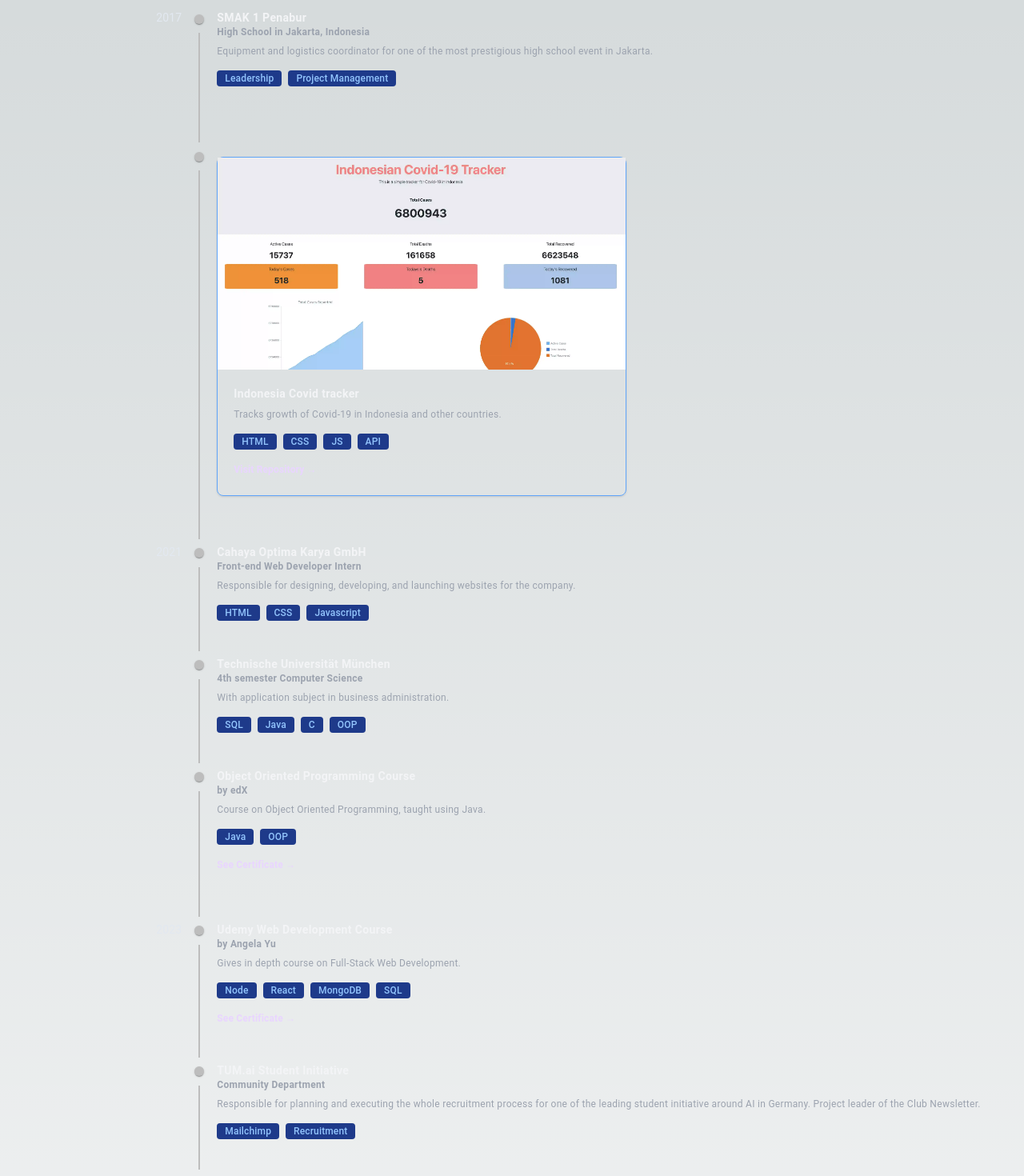
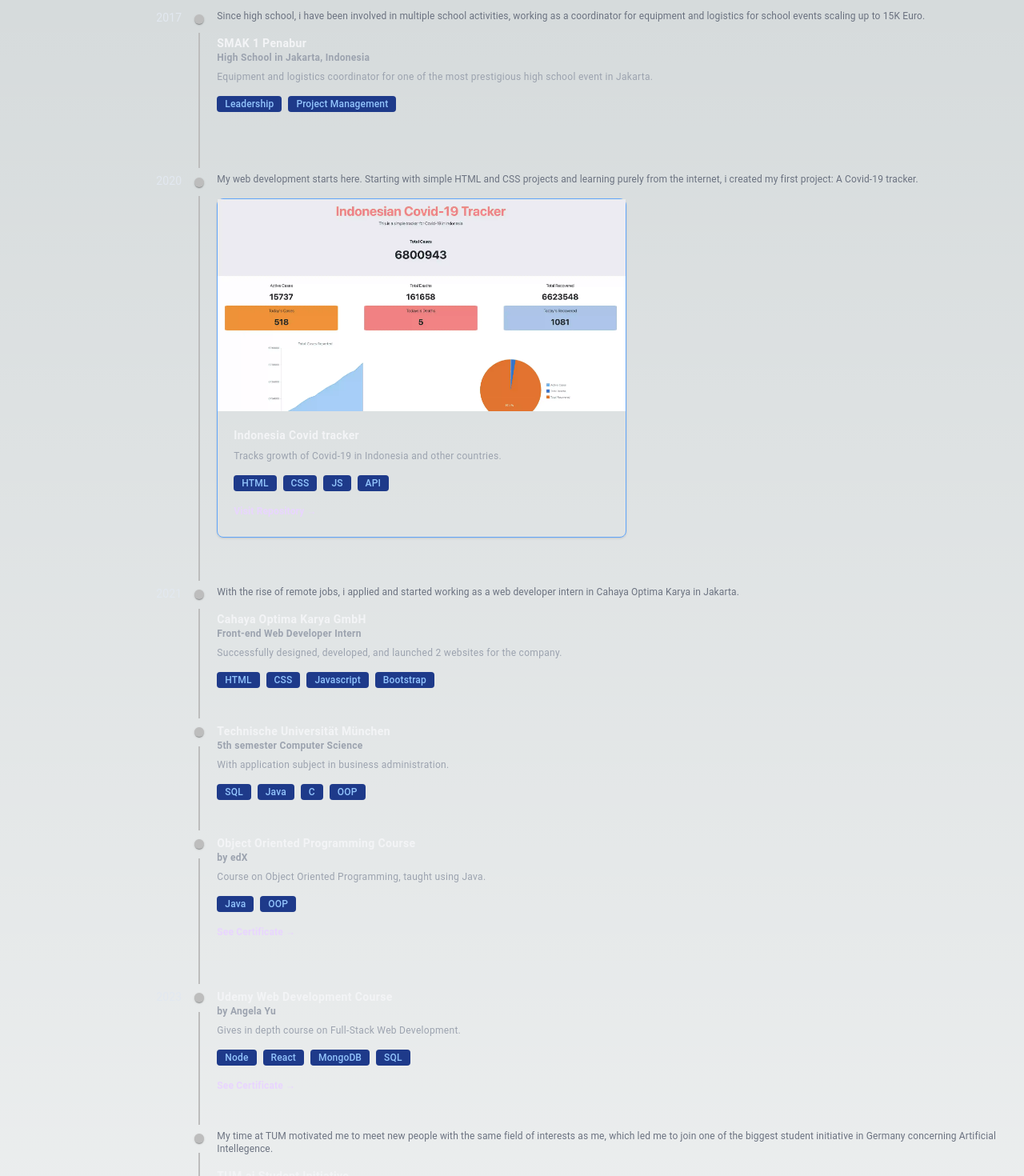
Before and after one commit to brebribre/pers-web, a Next.js app: page /components/shared/timeline in a window 1280 px wide. Shown: the top 1470 px of the page at 80% size. Built offline with nearby package versions, Linux system fonts and the light colour scheme.

Commit message:
copywriting

```diff
--- a/pages/components/shared/rightContent.tsx
+++ b/pages/components/shared/rightContent.tsx
@@ -11,6 +11,7 @@ import CustomizedTimeline from './timeline';
 
 function RightContent(props: any) {
     return (<div className = "md:pt-16 lg:mr-24">
+
         <CustomizedTimeline/>
         {
           /*
--- a/pages/components/shared/timeline.tsx
+++ b/pages/components/shared/timeline.tsx
@@ -31,6 +31,10 @@ export default function CustomizedTimeline() {
             </TimelineSeparator>
             <TimelineContent>
             <div className = "mb-16">
+            <p className="text-xs font-normal text-gray-500 mb-4">
+                Since high school, i have been involved in multiple school activities, working as a coordinator for equipment and logistics for school events scaling up to 15K Euro.
+            </p>
+
             <TimelineCard
             time = ""
             header = "SMAK 1 Penabur"
@@ -40,20 +44,24 @@ export default function CustomizedTimeline() {
             additional = ""
             link = ""
             />
+
+
             </div>
             </TimelineContent>
         </TimelineItem>
 
         <TimelineItem>
             <TimelineOppositeContent>
-
+            <p className = "text-slate-200 text-sm  ">2020</p>
             </TimelineOppositeContent>
             <TimelineSeparator>
             <TimelineDot />
             <TimelineConnector />
             </TimelineSeparator>
             <TimelineContent>
-
+            <p className="text-xs font-normal text-gray-500 mb-4">
+                My web development starts here. Starting with simple HTML and CSS projects and learning purely from the internet, i created my first project: A Covid-19 tracker.
+            </p>
             <div className = "mb-8">
 
                 <TimelineProjectCard
@@ -79,12 +87,15 @@ export default function CustomizedTimeline() {
             </TimelineSeparator>
             <TimelineContent>
             <div className = "mb-8">
+            <p className="text-xs font-normal text-gray-500 mb-4">
+                With the rise of remote jobs, i applied and started working as a web developer intern in Cahaya Optima Karya in Jakarta.
+            </p>
             <TimelineCard
             time = "2020 - 2021"
             header = "Cahaya Optima Karya GmbH"
             subheader = "Front-end Web Developer Intern"
-            desc = "Responsible for designing, developing, and launching websites for the company."
-            tags = {["HTML", "CSS", "Javascript"]}
+            desc = "Successfully designed, developed, and launched 2 websites for the company."
+            tags = {["HTML", "CSS", "Javascript", "Bootstrap"]}
             additional = ""
             link = ""
             />
@@ -106,7 +117,7 @@ export default function CustomizedTimeline() {
             <TimelineCard
             time = "2021 - now"
             header = "Technische Universität München"
-            subheader = "4th semester Computer Science"
+            subheader = "5th semester Computer Science"
             desc = "With application subject in business administration."
             tags = {["SQL", "Java", "C", "OOP"]}
             additional = ""
@@ -126,6 +137,7 @@ export default function CustomizedTimeline() {
             </TimelineSeparator>
 
             <TimelineContent>
+
             <div className = "mb-12">
                 <TimelineCard
                 time = "2021"
@@ -179,12 +191,16 @@ export default function CustomizedTimeline() {
             </TimelineSeparator>
             <TimelineContent>
             <div className = "mb-8">
+            <p className="text-xs font-normal text-gray-500 mb-4">
+                My time at TUM motivated me to meet new people with the same field of interests as me, which led me to join one of the biggest student initiative in Germany concerning Artificial Intellegence.
+            </p>
+
             <TimelineCard
             time = "2023 - now"
             header = "TUM.ai Student Initiative"
             subheader = "Community Department"
-            desc = "Responsible for planning and executing the whole recruitment process for one of the leading student initiative around AI in Germany. Project leader of the Club Newsletter."
-            tags = {["Mailchimp", "Recruitment"]}
+            desc = "Project leader of the Club Newsletter. Responsible for planning and executing the recruitment process."
+            tags = {["Mailchimp", "Recruitment", "Canva"]}
             additional = ""
             link = ""
 
@@ -204,6 +220,9 @@ export default function CustomizedTimeline() {
             <TimelineContent>
 
             <div className = "mb-8">
+            <p className="text-xs font-normal text-gray-500 mb-4">
+                In this time, i learned a lot of new frameworks such as React and Tailwind, which led me to create multiple personal projects.
+            </p>
                 <TimelineProjectCard
                 time = "2023 - now"
                 header = "PodoMore"
@@ -254,6 +273,9 @@ export default function CustomizedTimeline() {
             <TimelineContent>
 
             <div className = "mb-10">
+            <p className="text-xs font-normal text-gray-500 mb-4">
+                Now excited to start working as an intern in Germany, utilizing all things i learned in my time here!
+            </p>
                 <TimelineCard
                 time = "2023 - now"
                 header = "Agile Robots AG"
```
